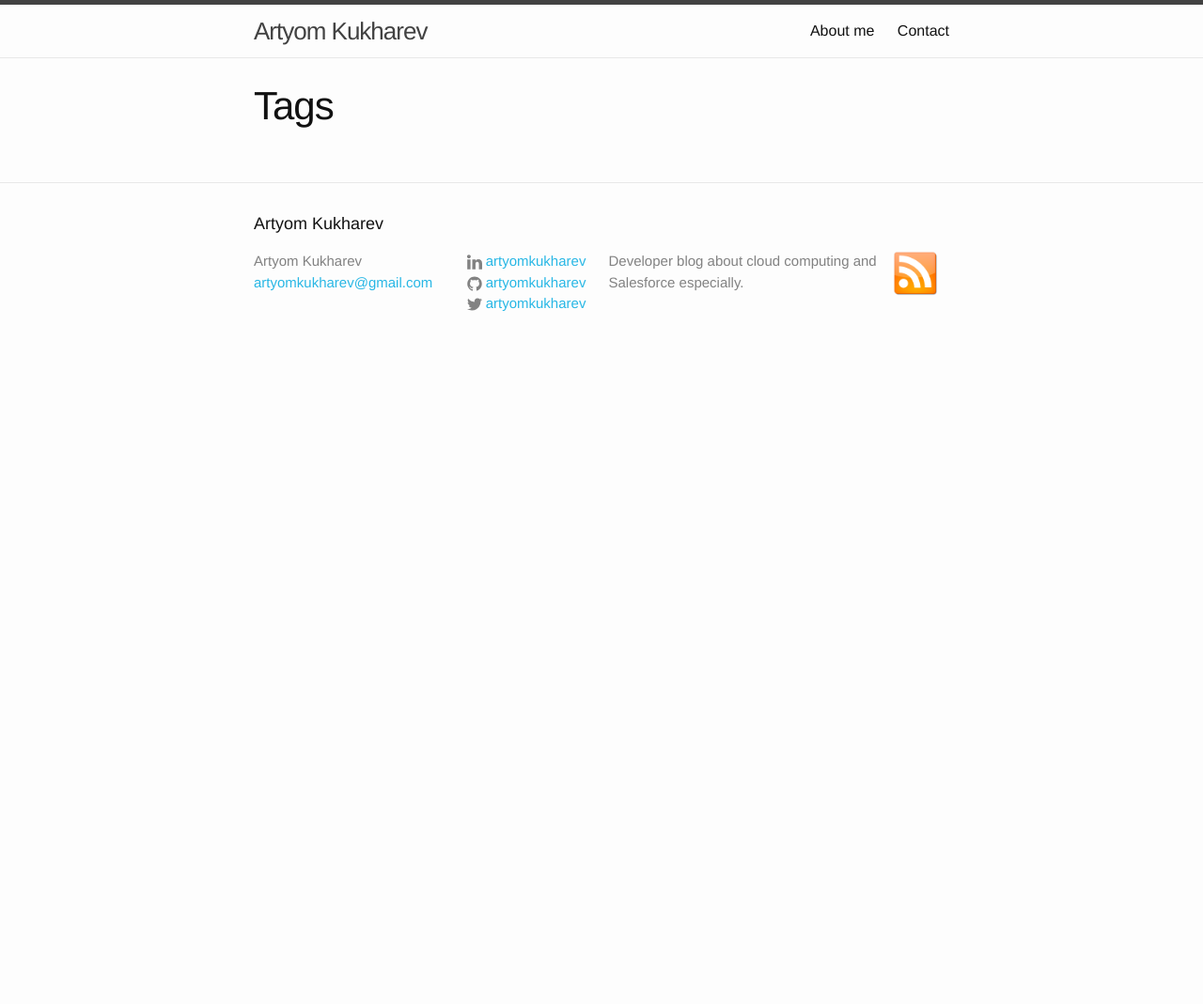
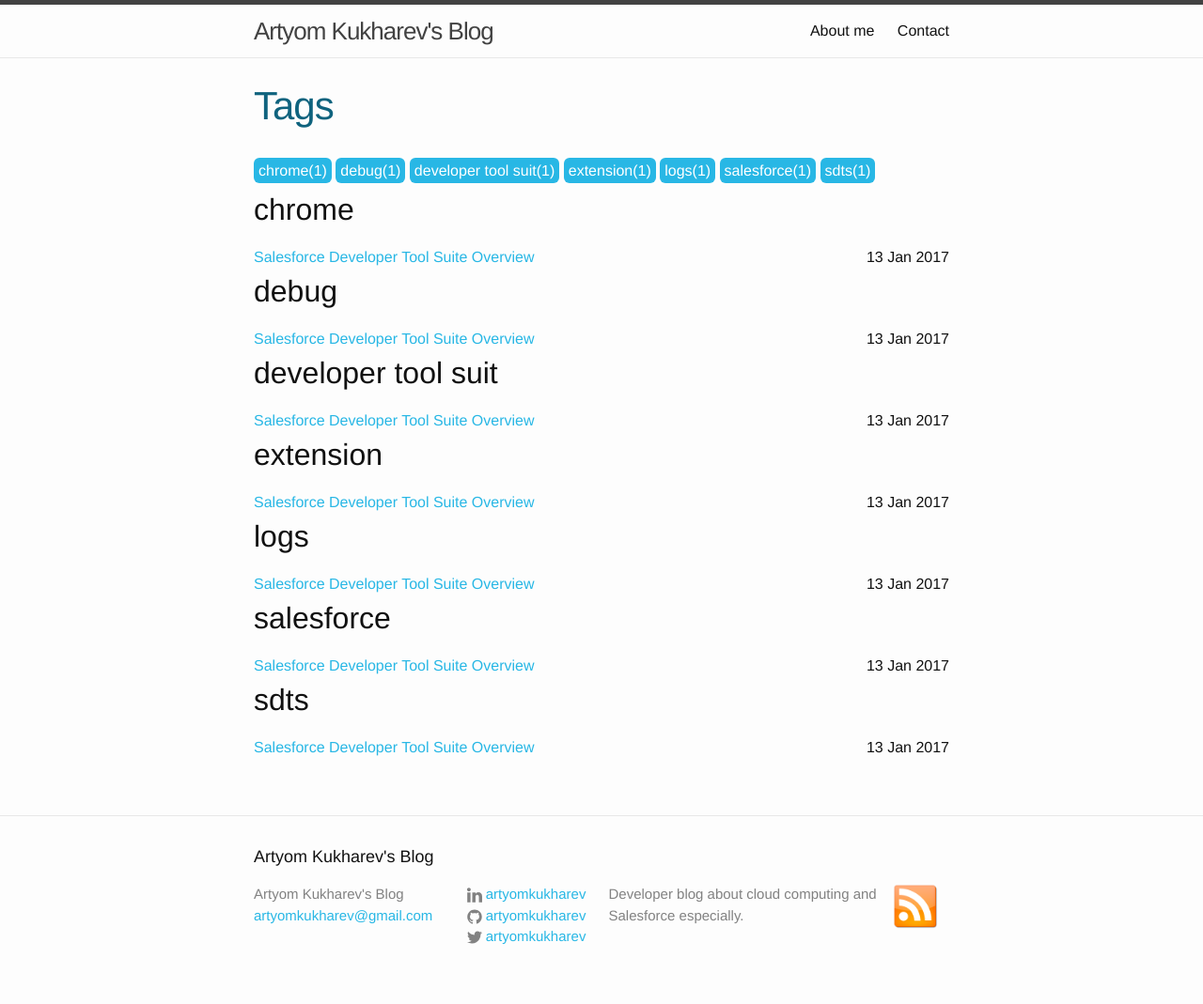
Before and after one commit to Hempleg/artyomkukharev.github.io, a Jekyll site: the page built from tags.md, in a window 1280 px wide. Shown: the whole page at 94% size. Built offline with Jekyll 4.4.1, drawn with Linux system fonts in a browser that asks for light colours; before the commit the page ends 900 px from its top, so only the background shows below that; some of the changed lines change nothing that is shown.

Commit message:
Salesforce Developer Tool Overview

```diff
--- a/_config.yml
+++ b/_config.yml
@@ -13,7 +13,7 @@
 # you will see them accessed via {{ site.title }}, {{ site.email }}, and so on.
 # You can create any custom variable you would like, and they will be accessible
 # in the templates via {{ site.myvariable }}.
-title: Artyom Kukharev
+title: Artyom Kukharev's Blog
 email: artyomkukharev@gmail.com
 description: > # this means to ignore newlines until "baseurl:"
   Developer blog about cloud computing and Salesforce especially.
--- /dev/null
+++ b/_posts/2017-01-13-salesforce-developer-tool-suite-overview.markdown
@@ -0,0 +1,68 @@
+---
+layout: post
+author: Artyom Kukharev
+title: "Salesforce Developer Tool Suite Overview"
+comments: true
+date: 2017-01-13 16:00:00 +0300
+tags:
+- chrome
+- debug
+- developer tool suit
+- extension
+- logs
+- salesforce
+- sdts
+---
+Usually you would get logs from developer console, MavensMate, Force.com IDE or another your favorite environment. But without comparing, it's hard to decide what will be more comfortable for you and suits your requirements so let's have a look on the different ways of retrieving debug logs from a Salesforce org.
+<!--more-->
+
+Not so far ago I have found `Salesforce Developer Tool Suite` (<em>SDTS</em>). It is a Chrome Extension (you can download it from the Chrome Web Store) which allows you to view debug logs in a simple way.
+
+> SDTS gives you:
+>
+>* hierarchical view of debug logs, which are better to analyse.
+>* ability to set logging level or traceflags for any users or apex code.
+>* tracking of logs for multiple users in same windows, as different tabs.
+
+Let's take a brief look and compare it with the existing developer console.
+Go to <a href="https://chrome.google.com/webstore/detail/salesforce-developer-tool/fiaakhiohminpblhmlihfcdhclmphjcd" target="_blank">the google web store</a> and install the extension to Chrome.  The small icon in the top right corner <img class="alignnone size-full wp-image-62" src="{{ site.baseurl }}/assets/images/sfdst-offline1.png" alt="sfdst-offline" width="39" height="37" /> indicates whether your page has opened Salesforce org or not.
+
+Login to any existing org. The icon will become active <img class="alignnone size-full wp-image-65" src="{{ site.baseurl }}/assets/images/sfdst-on.png" alt="sfdst-on" width="39" height="38" />. Now we can start working with the Developer Tool Suite.
+
+The first thing that I've noticed is that you can operate with debug logs easily. They are presented in a well structed form and have enough related information listed near them.
+<img class="alignnone size-full wp-image-90" src="{{ site.baseurl }}/assets/images/sfdst-main-window.png" alt="sfdst-main-window" width="812" height="601" />
+
+You can switch between logs of a particular user and all logs:
+<img class="alignnone size-full wp-image-112" src="{{ site.baseurl }}/assets/images/sfdst-logs-switch.png" alt="sfdst-logs-switch" width="777" height="98" />
+
+When you click on action dropdown you see available options for viewing logs. You can view logs in the same window as the SDTS extension, download them to the computer, open in a new browser tab or even in a new window:
+
+<img class="alignnone size-full wp-image-95" src="{{ site.baseurl }}/assets/images/sfdst-action-dropdown.png" alt="sfdst-action-dropdown.png" width="159" height="204" />
+
+You can change settings to show logs only with `DEBUG` level, hide `time`, `objectId` field etc.
+<img class="alignnone size-full wp-image-100" src="{{ site.baseurl }}/assets/images/sfdst-logs-options.png" alt="sfdst-logs-options" width="612" height="125" />
+
+Debug log levels can be set up in that way: click on `settings` button and then on `MANAGE DEBUG LEVELS`.
+<img class="alignnone size-full wp-image-116" src="{{ site.baseurl }}/assets/images/sfdst-logs-deblev.png" alt="sfdst-logs-deblev" width="788" height="601" />
+
+You will see this modal window:
+<img class="alignnone size-full wp-image-116" src="{{ site.baseurl }}/assets/images/manage-debug-levels.png" alt="manage-debug-levels" />
+
+Click on `NEW DEBUG LEVEL`, fill name, tracing levels(Apex Code, Visualforce, Apex Profiling etc.) and then save <img class="alignnone size-full wp-image-116" src="{{ site.baseurl }}/assets/images/save-log-level.png" alt="save-log-level" />
+
+Pretty easy, right?
+For now let's configure tracing logic.
+<img class="alignnone size-full wp-image-116" src="{{ site.baseurl }}/assets/images/trace-config.png" alt="trace-config" />
+
+`NEW TRACE CONFIG` button `->` select object to trace (User / Class / Trigger) `->` type name of the record, expiration date and debug level that we've created earlier.
+That's all.
+
+
+# Here are the list of the coming soon features:
+> * Ability to create TraceFlags for classes and triggers
+> * Ability to show desktop notifications when watching for logs
+> * "remembering where you left" keep the extension in same state where you last left it i.e. if you are viewing a debug log and somehow closed the popup, opening it next time will show the same.
+
+# Some thoughts
+Generally, you would use completed multifunctional IDE instead of this Chrome extension, but there are some circumstances when SDTS can be useful.
+This extension is really convenient to use when you would like to see debug logs just in one click without opening developer console or other IDE. SDTS helps you collect all the logs in the one place and in the same tab.
--- a/_sass/minima/_layout.scss
+++ b/_sass/minima/_layout.scss
@@ -205,6 +205,7 @@
 }
 
 .post-title {
+  color: $brand-color-dark;
   font-size: 42px;
   letter-spacing: -1px;
   line-height: 1;
```
Also changed, not shown: assets/images/manage-debug-levels.png (added), assets/images/save-log-level.png (added), assets/images/trace-config.png (added).
